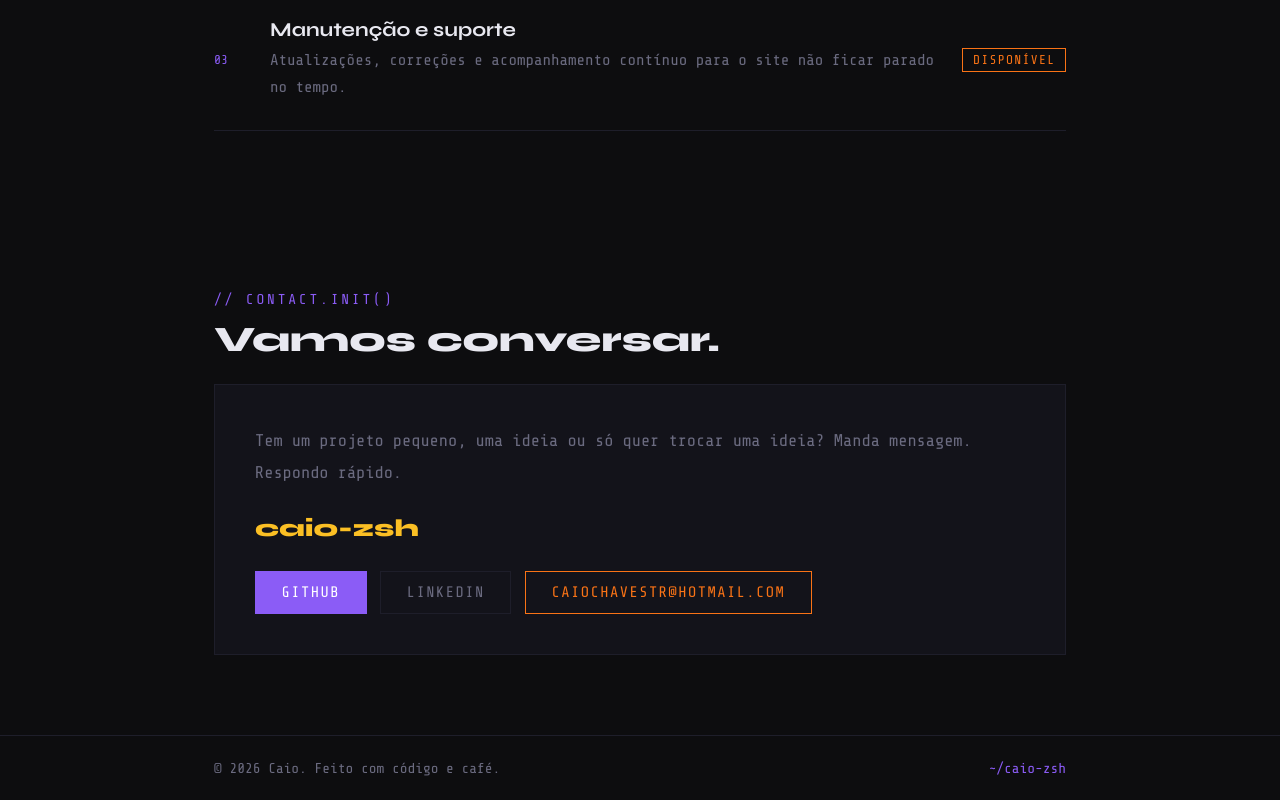
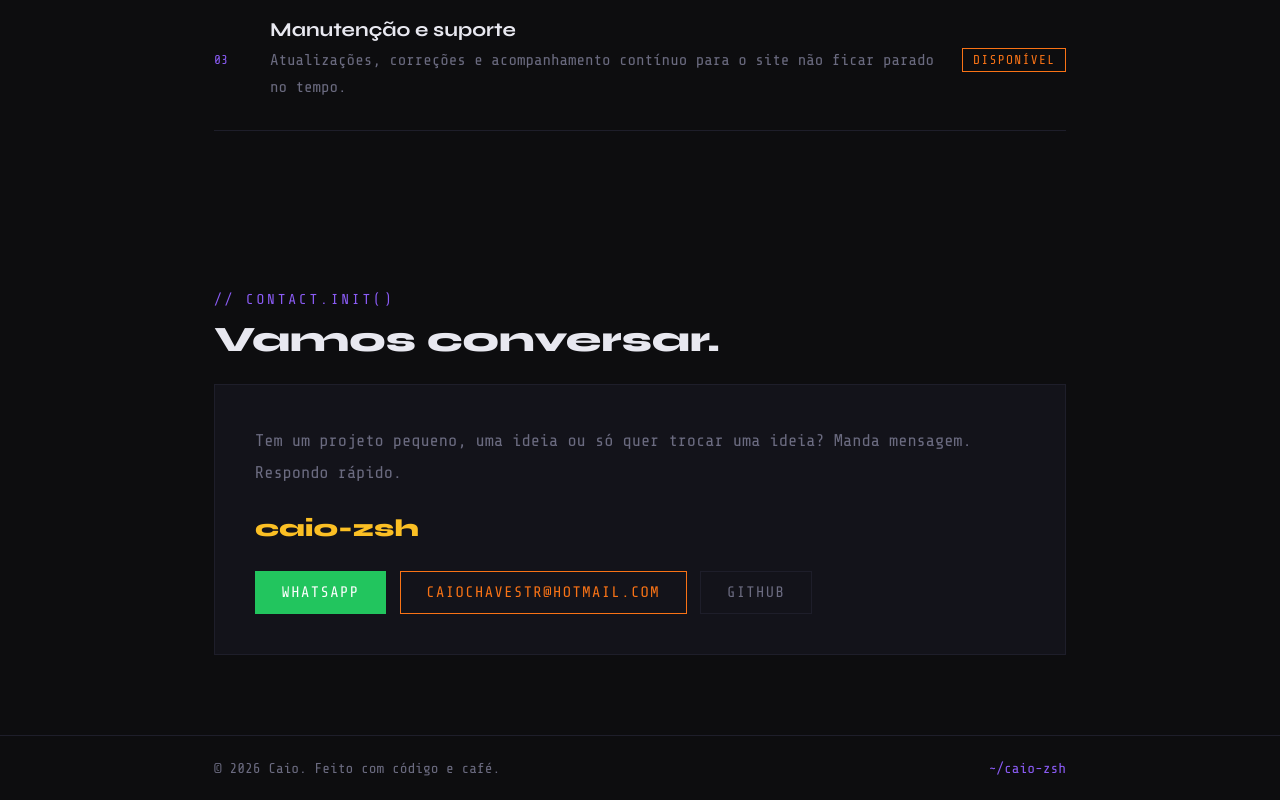
Before and after one commit to caio-zsh/caio-zsh.github.io, a plain HTML site: page index.html in a window 1280 px wide. Shown: the part 2400-3200 px from the top of the page. Drawn offline with nearby package versions, Linux system fonts and the light colour scheme.

Commit message:
links ajustados - whatsapp, github e email

```diff
--- a/index.html
+++ b/index.html
@@ -145,6 +145,10 @@
     .btn-primary:hover { background: transparent; color: var(--purple); }
     .btn-ghost { background: transparent; border-color: var(--border); color: var(--muted); }
     .btn-ghost:hover { border-color: var(--orange); color: var(--orange); }
+    .btn-whatsapp { background: #22c55e; border-color: #22c55e; color: #fff; }
+    .btn-whatsapp:hover { background: #16a34a; border-color: #16a34a; }
+    .btn-email { background: transparent; border-color: var(--orange); color: var(--orange); }
+    .btn-email:hover { background: var(--orange); color: #fff; }
 
     /* ── LABELS & TITLES ── */
     .section-label {
@@ -359,7 +363,7 @@
     <div class="wrap section-pad">
       <div class="about-grid">
         <div class="about-img-wrap">
-          <img src="foto-perfil.jpeg" alt="Caio" />
+          <img src="WhatsApp_Image_2026-05-21_at_19_37_15.jpeg" alt="Caio" />
         </div>
         <div>
           <p class="section-label">// about.me</p>
@@ -469,9 +473,9 @@
         </p>
         <p class="contact-email">caio-zsh</p>
         <div class="contact-links">
-          <a href="https://github.com/caio-zsh/" class="btn btn-primary">GitHub</a>
-          <a href="https://www.linkedin.com/in/caio-zsh" class="btn btn-ghost">LinkedIn</a>
-          <p class="btn btn-ghost tag-orange">caiochavestr@hotmail.com</p>
+          <a href="https://wa.me/5561981292257" target="_blank" class="btn btn-whatsapp">WhatsApp</a>
+          <a href="mailto:caiochavestr@hotmail.com" class="btn btn-email">caiochavestr@hotmail.com</a>
+          <a href="https://github.com/caio-zsh/" target="_blank" class="btn btn-ghost">GitHub</a>
         </div>
       </div>
     </div>
```
